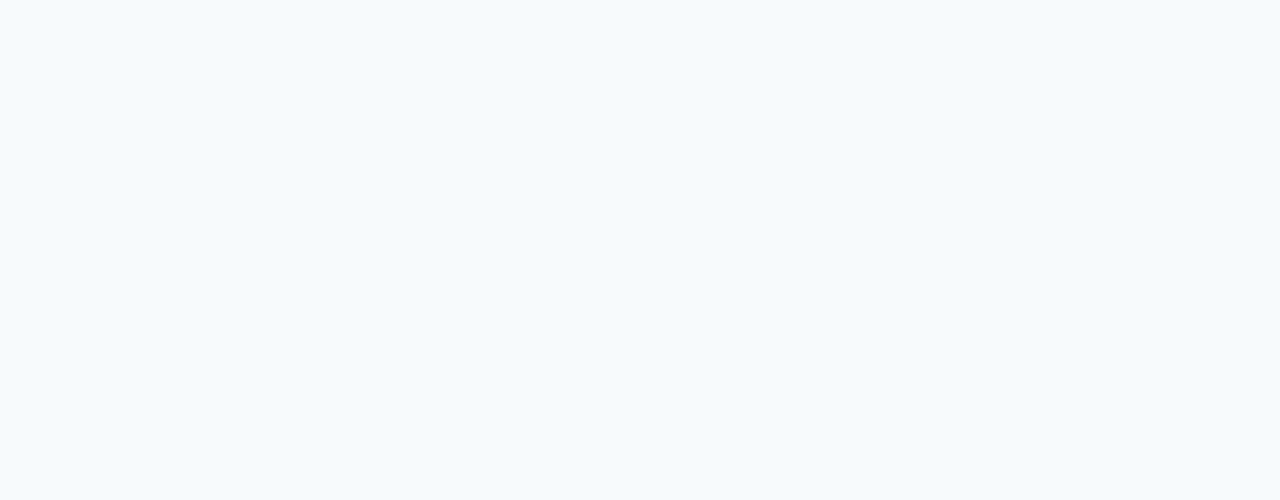
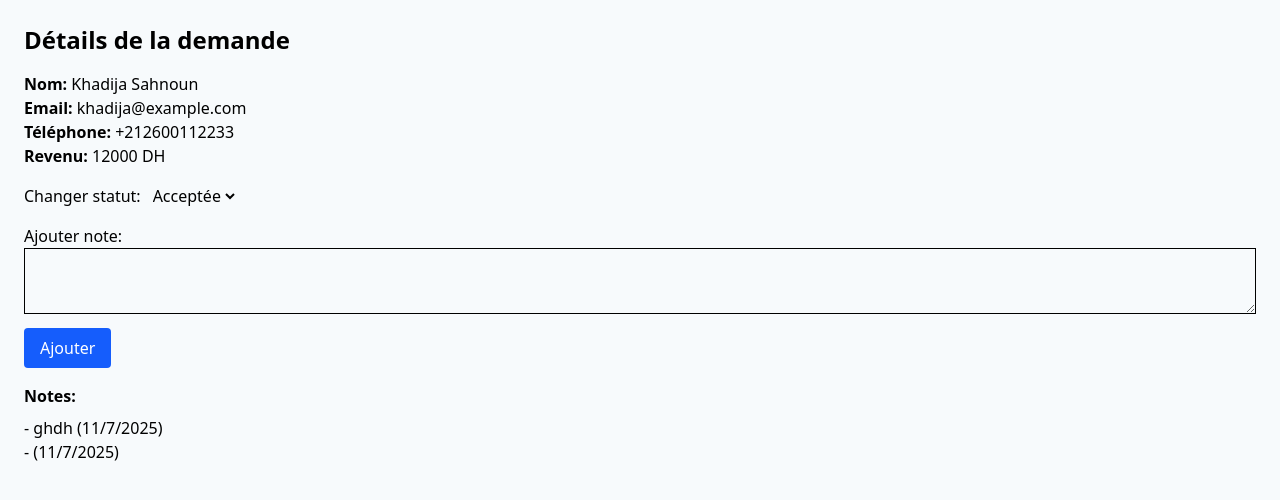
Before and after one commit to Sahnoun122/Salefni, a React (Vite) app: page /admin/demandes/1 in a window 1280 px wide. Before the commit this address had no page. Shown: the top 500 px of the page. Built offline with nearby package versions, Linux system fonts and the light colour scheme; data requests are answered from the project's data file.

Commit message:
feat: ajouter le details pour voire demandes

```diff
--- a/db.json
+++ b/db.json
@@ -64,8 +64,19 @@
       "revenuMensuel": 12000,
       "situationPro": "CDI",
       "commentaire": "Je souhaite financer une voiture familiale.",
-      "status": "en attente",
-      "notes": [],
+      "status": "acceptée",
+      "notes": [
+        {
+          "id": 1,
+          "content": "ghdh",
+          "date": "2025-11-07T15:07:05.229Z"
+        },
+        {
+          "id": 2,
+          "content": "",
+          "date": "2025-11-07T15:07:09.075Z"
+        }
+      ],
       "createdAt": "2025-11-04T10:00:00Z"
     },
     {
@@ -77,12 +88,17 @@
       "revenuMensuel": 30000,
       "situationPro": "Libéral",
       "commentaire": "Projet d'achat d'un appartement à Casablanca.",
-      "status": "en cours",
+      "status": "refusée",
       "notes": [
         {
           "id": 1,
           "content": "Demande prioritaire à vérifier",
           "date": "2025-11-04T11:00:00Z"
+        },
+        {
+          "id": 2,
+          "content": "",
+          "date": "2025-11-07T15:07:18.132Z"
         }
       ],
       "createdAt": "2025-11-03T15:00:00Z"
--- a/src/App.jsx
+++ b/src/App.jsx
@@ -3,9 +3,9 @@ import { BrowserRouter, Routes, Route, Navigate } from "react-router-dom";
 import PageCreationSimulation from "./pages/PageCreationSimulation";
 import PageSimulation from "./pages/PageSimulation";
 import PageDetailSimulation from "./pages/PageDetailSimulation";
-
 import PageDemandeCredit from "./pages/PageDemandeCredit";
  import AdminDashboard from "./pages/AdminDashboard";
+ import AdminDemandDetail from "./pages/AdminDemandDetail";
  import { AdminProvider } from "./context/AdminContext";
 
 export default function App() {
@@ -22,6 +22,7 @@ export default function App() {
           />
 
           <Route path="/admin" element={<AdminDashboard />} />
+          <Route path="/admin/demandes/:id" element={<AdminDemandDetail />} />
         </Routes>
       </AdminProvider>
     </BrowserRouter>
--- a/src/pages/AdminDemandDetail.jsx
+++ b/src/pages/AdminDemandDetail.jsx
@@ -1,10 +1,81 @@
-import React from "react";
+import { useContext, useState } from "react";
+import { useParams } from "react-router-dom";
+import { AdminContext } from "../context/AdminContext";
 
-const AdminDemandDetail = ()=>{
+export default function AdminDemandDetail() {
+  const { id } = useParams();
+  const { demandes, modifierStatus, ajouterNote } = useContext(AdminContext);
+  const demande = demandes.find((d) => d.id === Number(id));
+  const [noteText, setNoteText] = useState("");
 
-    <p>
-        hellow
-    </p>
+  if (!demande) return <p>Demande introuvable</p>;
+
+  const handleAddNote = async () => {
+    const note = {
+      id: demande.notes.length + 1,
+      content: noteText,
+      date: new Date().toISOString(),
+    };
+    await ajouterNote(demande.id, note);
+    setNoteText("");
+  };
+
+  return (
+    <div className="p-6">
+      <h2 className="text-2xl font-bold mb-4">Détails de la demande</h2>
+
+      <div className="mb-4">
+        <p>
+          <strong>Nom:</strong> {demande.nom}
+        </p>
+        <p>
+          <strong>Email:</strong> {demande.email}
+        </p>
+        <p>
+          <strong>Téléphone:</strong> {demande.telephone}
+        </p>
+        <p>
+          <strong>Revenu:</strong> {demande.revenuMensuel} DH
+        </p>
+      </div>
+
+      <div className="mb-4">
+        <label className="mr-2">Changer statut:</label>
+        <select
+          value={demande.status}
+          onChange={async (e) =>
+            await modifierStatus(demande.id, e.target.value)
+          }
+        >
+          <option value="en cours">En cours</option>
+          <option value="acceptée">Acceptée</option>
+          <option value="refusée">Refusée</option>
+        </select>
+      </div>
+
+      <div className="mb-4">
+        <label>Ajouter note:</label>
+        <textarea
+          className="border w-full p-2"
+          value={noteText}
+          onChange={(e) => setNoteText(e.target.value)}
+        />
+        <button
+          onClick={handleAddNote}
+          className="bg-blue-600 text-white px-4 py-2 mt-2 rounded"
+        >
+          Ajouter
+        </button>
+      </div>
+
+      <div>
+        <h3 className="font-bold mb-2">Notes:</h3>
+        {demande.notes.map((note) => (
+          <p key={note.id}>
+            - {note.content} ({new Date(note.date).toLocaleDateString()})
+          </p>
+        ))}
+      </div>
+    </div>
+  );
 }
-
-export default AdminDemandDetail;
```
